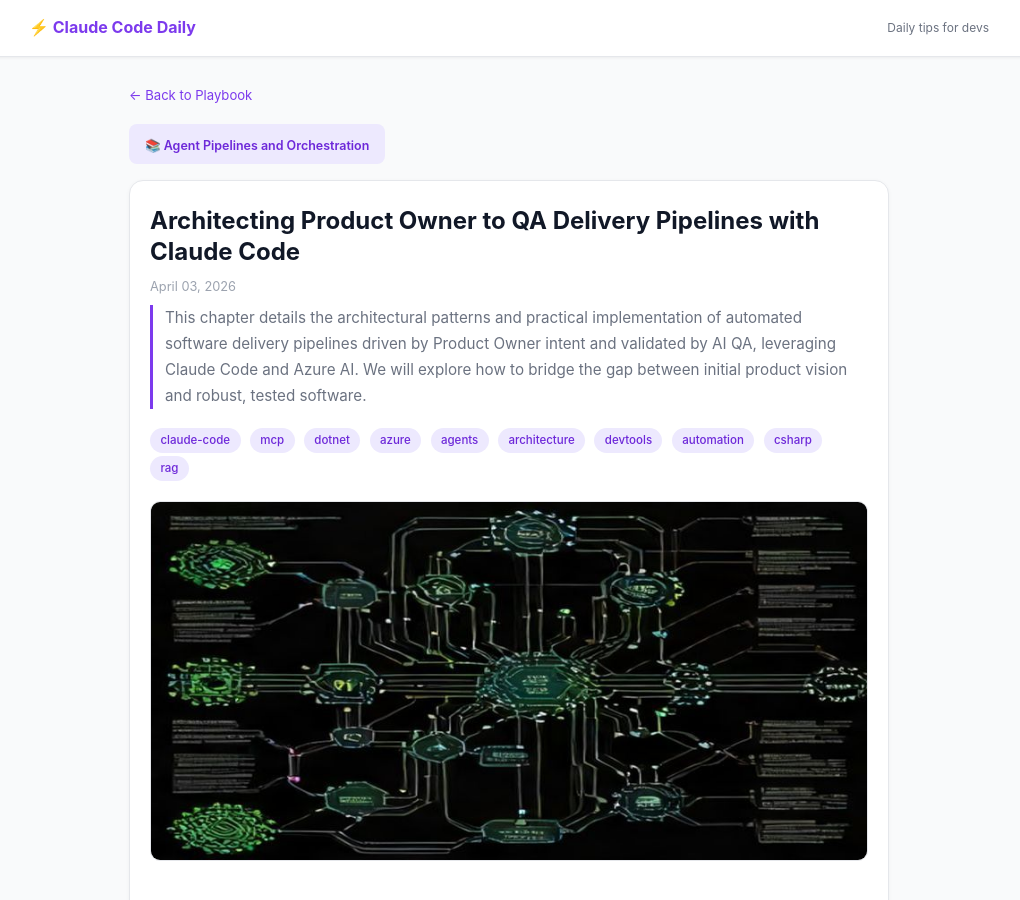
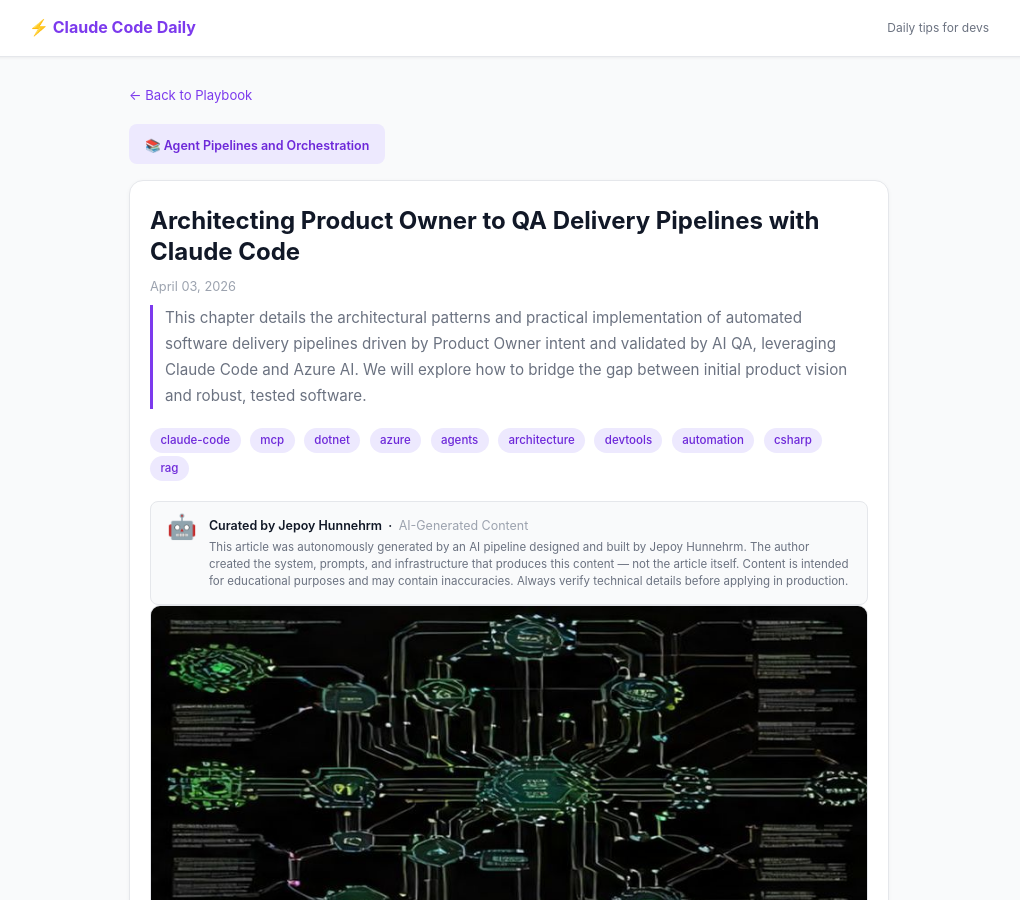
Before and after one commit to jephunnehrm/claude-daily-tips, a Jekyll site: the page built from _playbook/agent-pipelines-week14-architecting-product-owner-to-qa-delivery-pipelines-with-cla.md, in a window 1280 px wide and 900 px high. Shown: the whole window, without its empty margins (131-1151 px from the left). Built offline with Jekyll 4.4.1, drawn with Linux system fonts in a browser that asks for light colours.

Commit message:
Update chapter.html

```diff
--- a/_layouts/chapter.html
+++ b/_layouts/chapter.html
@@ -27,6 +27,23 @@
       {% endfor %}
     </div>
     {% endif %}
+
+    <!-- Author attribution -->
+<div style="margin-top:1.25rem; padding:0.85rem 1rem; background:#f9fafb; border:1px solid #e5e7eb; border-radius:8px; display:flex; align-items:flex-start; gap:0.75rem;">
+  <div style="font-size:1.5rem; line-height:1;">🤖</div>
+  <div>
+    <p style="font-size:0.78rem; font-weight:600; color:#111827; margin-bottom:0.15rem;">
+      Curated by Jepoy Hunnehrm &nbsp;·&nbsp;
+      <span style="color:#9ca3af; font-weight:400;">AI-Generated Content</span>
+    </p>
+    <p style="font-size:0.72rem; color:#6b7280; line-height:1.5; margin:0;">
+      This article was autonomously generated by an AI pipeline designed and built by Jepoy Hunnehrm.
+      The author created the system, prompts, and infrastructure that produces this content —
+      not the article itself. Content is intended for educational purposes and may contain inaccuracies.
+      Always verify technical details before applying in production.
+    </p>
+  </div>
+</div>
 
     <div class="chapter-content">
       {{ content }}
```
